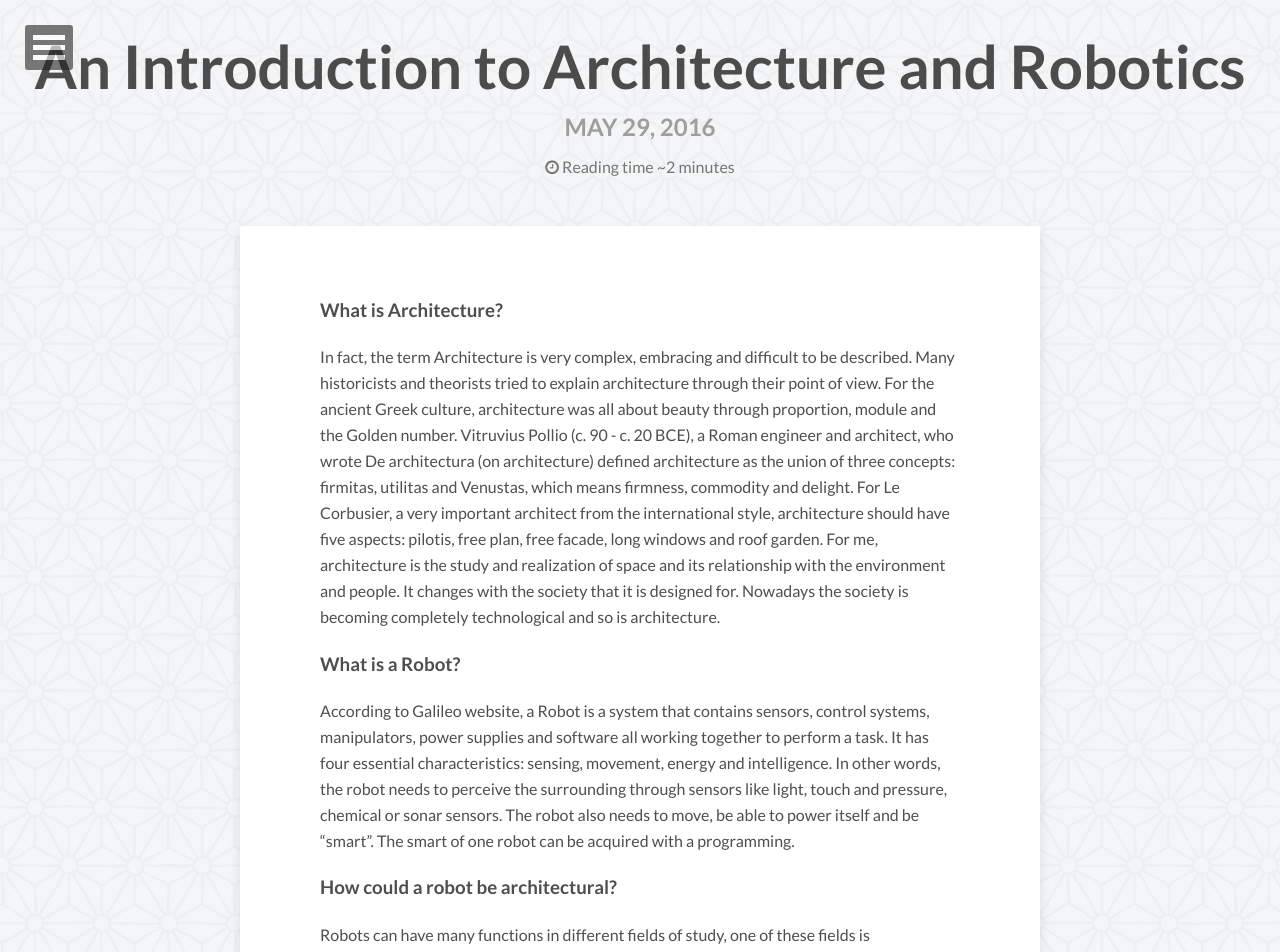
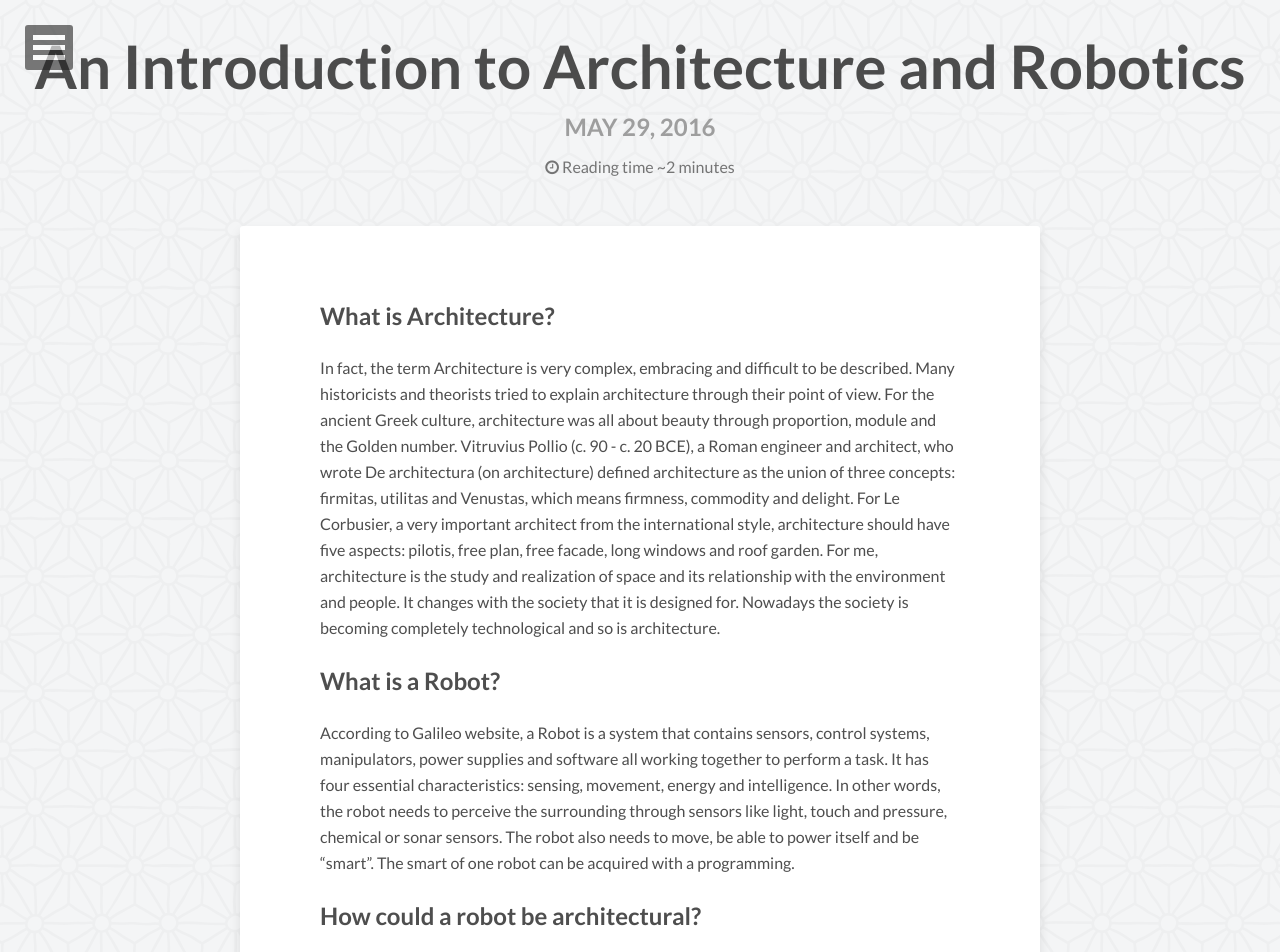
Before and after one commit to jfunatsu/jfunatsu.github.io, a Jekyll site: the page built from _posts/2016-05-29-Introduction.md, in a window 1280 px wide. Shown: the top 952 px of the page. Built offline with Jekyll 4.4.1, drawn with Linux system fonts in a browser that asks for light colours; nearby versions of some CDN libraries.

```diff
--- a/_posts/2016-05-29-Introduction.md
+++ b/_posts/2016-05-29-Introduction.md
@@ -5,7 +5,7 @@ description: "What is Architecture? What is a Robot? How could a Robot be Archit
 modified: 2016-05-29
 tags: [architecture robotics]
 ---
-### What is Architecture?
+## What is Architecture?
 
 In fact, the term Architecture is very complex, embracing and difficult to be described. Many historicists and theorists tried to explain architecture through their point of view.
 For the ancient Greek culture, architecture was all about beauty through proportion, module and the Golden number.
@@ -13,11 +13,11 @@ Vitruvius Pollio (c. 90 - c. 20 BCE), a Roman engineer and architect, who wrote
 For Le Corbusier, a very important architect from the international style, architecture should have five aspects: pilotis, free plan, free facade, long windows and roof garden.
 For me, architecture is the study and realization of space and its relationship with the environment and people. It changes with the society that it is designed for. Nowadays the society is becoming completely technological and so is architecture.
 
-### What is a Robot?
+## What is a Robot?
 
 According to Galileo website, a Robot is a system that contains sensors, control systems, manipulators, power supplies and software all working together to perform a task. It has four essential characteristics: sensing, movement, energy and intelligence. In other words, the robot needs to perceive the surrounding through sensors like light, touch and pressure, chemical or sonar sensors. The robot also needs to move, be able to power itself and be “smart”. The smart of one robot can be acquired with a programming.
 
-### How could a robot be architectural?
+## How could a robot be architectural?
 
 Robots can have many functions in different fields of study, one of these fields is architecture. A robot that is architectural is programed to help the fabrication in architecture. It can move bricks and construct a wall, for example.
 
@@ -27,7 +27,7 @@ Robots can have many functions in different fields of study, one of these fields
 <iframe src="https://player.vimeo.com/video/158804688" width="640" height="360" frameborder="0" webkitallowfullscreen mozallowfullscreen allowfullscreen></iframe>
 <p><a href="https://vimeo.com/158804688">Robotically Milled Timber Joints</a> from <a href="https://vimeo.com/robotsinarchitecture">robotsinarchitecture</a> on <a href="https://vimeo.com">Vimeo</a>.</p>
 
-### How could architecture be robotic?
+## How could architecture be robotic?
 
 Day by day buildings are getting more technological and intelligent. Everywhere you can see doors that open with movement sensors, stairs that moves, lights that turn on by themselves. All those elements collaborate to architecture to be a robot.
 One great example is the Institut du Monde Arabe, in Paris, France, designed by Jean Nouvel. A main feature and innovative element of the building is the advanced responsive metallic brise soleil on the south facade. The system incorporates several hundred light sensitive diaphragms that regulate the amount of light that is allowed to enter the building. During the various phases of the lens, a shifting geometric pattern is formed and showcased as both light and void. Squares, circles, and octagonal shapes are produced in a fluid motion as light is modulated in parallel. Interior spaces are dramatically modified, along with the exterior appearance.
```
